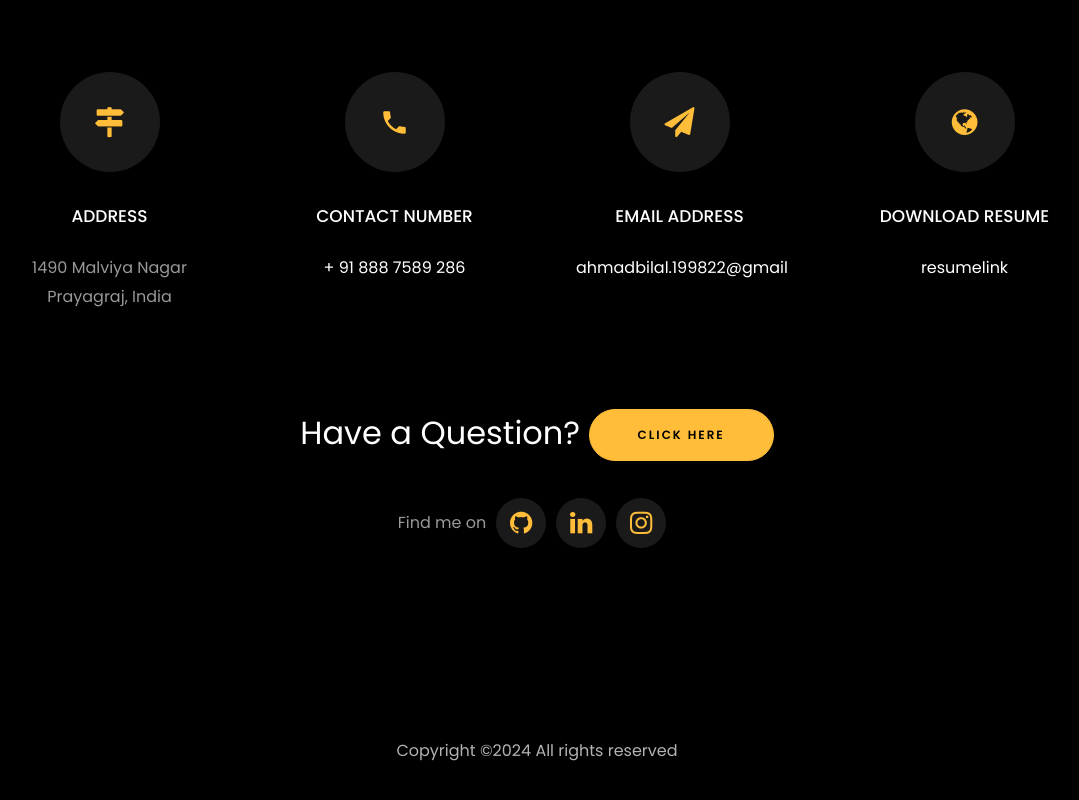
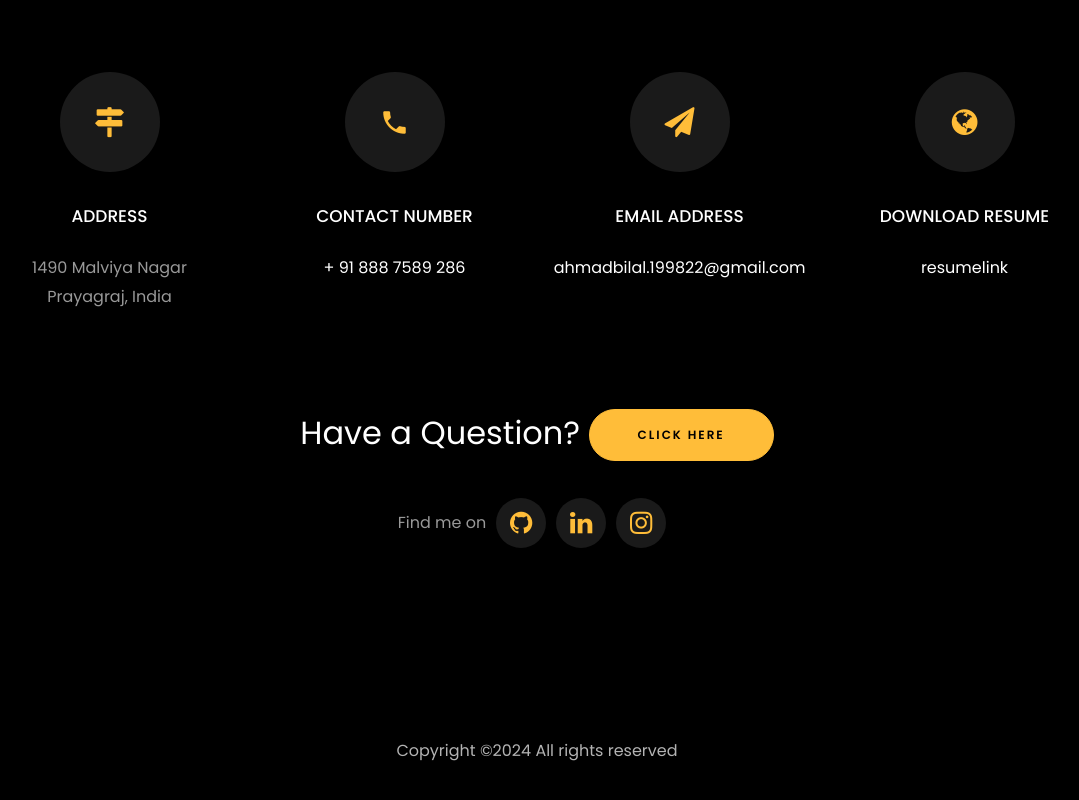
Before and after one commit to AngryFalcon89/AngryFalcon89.github.io, a plain HTML site: page index.html in a window 1280 px wide. Shown: the part 5535-6335 px from the top of the page, without its empty margins (103-1182 px from the left). Drawn offline with Linux system fonts and the light colour scheme; files whose address does not match are found by name.

Commit message:
Update index.html

```diff
--- a/index.html
+++ b/index.html
@@ -539,7 +539,9 @@
           			<span class="icon-paper-plane"></span>
           		</div>
           		<h3 class="mb-4">Email Address</h3>
-	            <p><a href="mailto:ahmadbilal.199822@gmail.com">ahmadbilal.199822@gmail</a></p>
+	            	<div style="display: flex; justify-content: center;">
+    				<p><a href="mailto:ahmadbilal.199822@gmail.com">ahmadbilal.199822@gmail.com</a></p>
+			</div>
 	          </div>
           </div>
           <div class="col-md-6 col-lg-3 d-flex ftco-animate">
```
